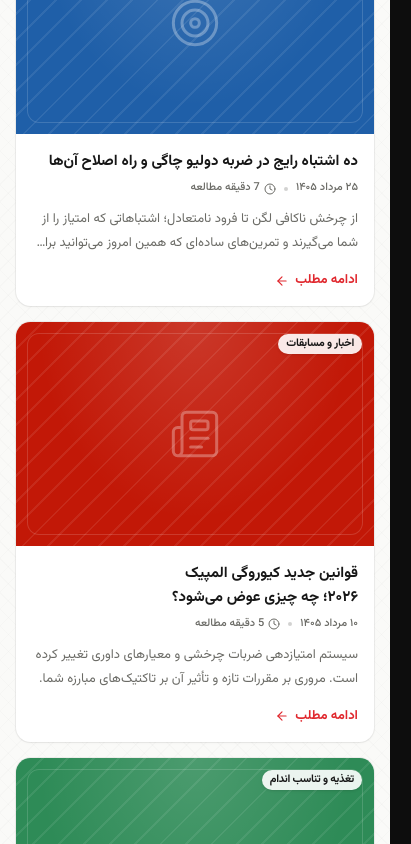
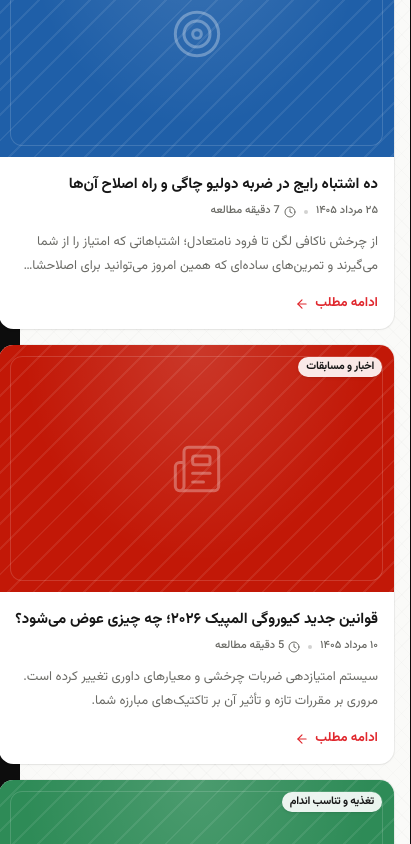
Before and after one commit to MostafaMemari/taekyar-web, a Next.js app: page / in a window 390 px wide. Shown: the part 3280-4124 px from the top of the page, 411 px wide, since content can reach past the window. Built offline with nearby package versions, Linux system fonts and the light colour scheme.

Commit message:
fix: enhance layout and styling of BlogCard and BlogPreview components for better responsiveness

```diff
--- a/components/blog/blog-card.tsx
+++ b/components/blog/blog-card.tsx
@@ -41,21 +41,21 @@ export function BlogCard({ post }: { post: BlogPost }) {
         <CardCover post={post} />
       </Link>
 
-      <div className="flex flex-1 flex-col p-4 sm:p-5">
-        <h3 className="text-balance text-[15px] font-bold leading-6 sm:text-[16px] sm:leading-7">
+      <div className="flex min-w-0 flex-1 flex-col p-4 sm:p-5">
+        <h3 className="text-[15px] font-bold leading-6 sm:text-[16px] sm:leading-7">
           <Link
             href={href}
-            className="line-clamp-2 rounded-sm transition-colors hover:text-primary focus-visible:outline-none focus-visible:ring-3 focus-visible:ring-ring/50"
+            className="block truncate rounded-sm transition-colors hover:text-primary focus-visible:outline-none focus-visible:ring-3 focus-visible:ring-ring/50"
           >
             {post.title}
           </Link>
         </h3>
 
-        <p className="mt-1.5 flex flex-wrap items-center gap-x-2 text-[11px] font-medium text-muted-foreground sm:text-xs">
+        <p className="mt-1.5 flex flex-nowrap items-center gap-x-2 whitespace-nowrap text-[11px] font-medium text-muted-foreground sm:text-xs">
           <span>{post.date}</span>
-          <span aria-hidden="true" className="size-1 rounded-full bg-muted-foreground/30" />
+          <span aria-hidden="true" className="size-1 shrink-0 rounded-full bg-muted-foreground/30" />
           <span className="inline-flex items-center gap-1">
-            <Clock className="size-3" />
+            <Clock className="size-3 shrink-0" />
             {post.readTimeMinutes} {BLOG_INDEX_LABELS.readTimeSuffix}
           </span>
         </p>
--- a/components/home/blog-preview/blog-preview.tsx
+++ b/components/home/blog-preview/blog-preview.tsx
@@ -30,7 +30,7 @@ export function BlogPreview() {
 
       <div className="mt-8 grid gap-4 md:grid-cols-3 lg:mt-10 lg:gap-5">
         {blogPosts.slice(0, BLOG_PREVIEW_COUNT).map((post, index) => (
-          <Reveal key={post.id} delay={index * 90}>
+          <Reveal key={post.id} delay={index * 90} className="h-full">
             <BlogCard post={post} />
           </Reveal>
         ))}
```
